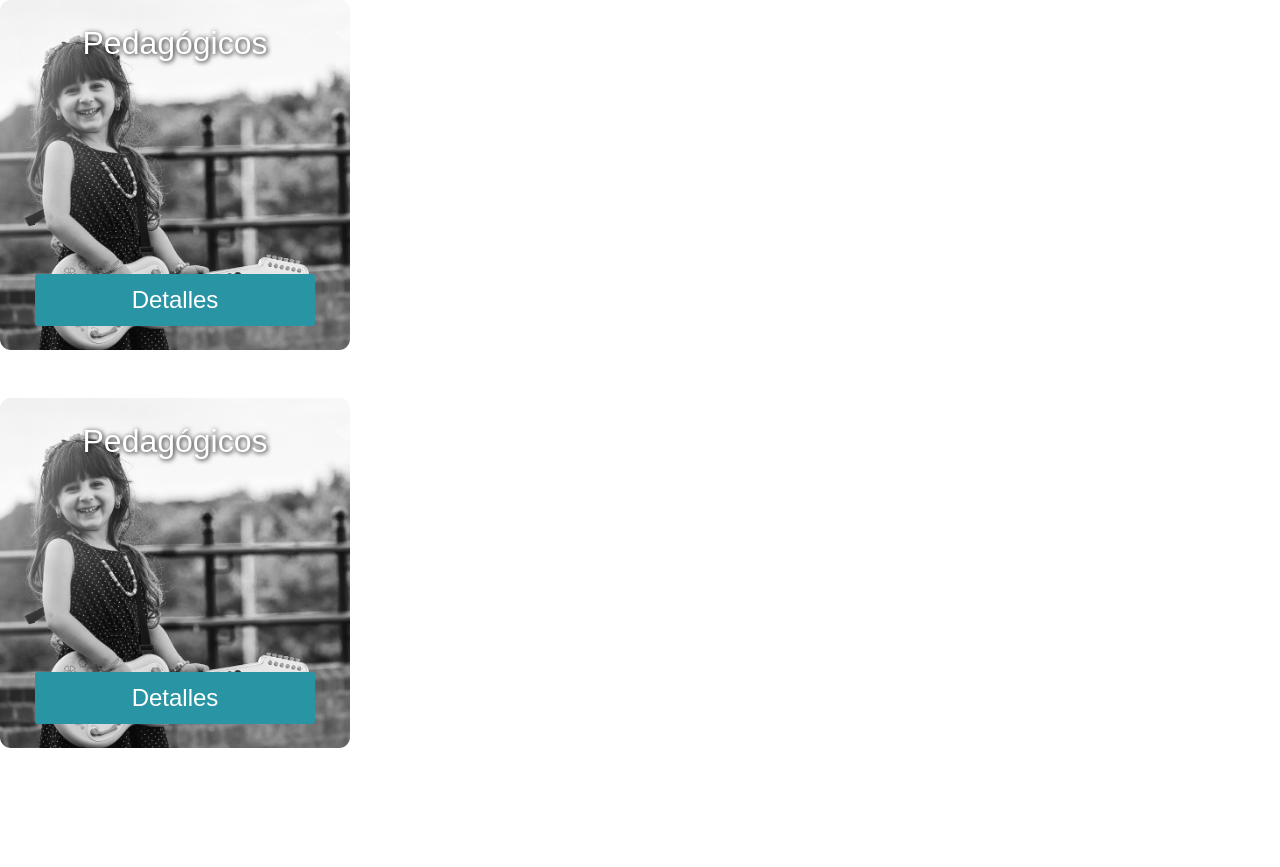
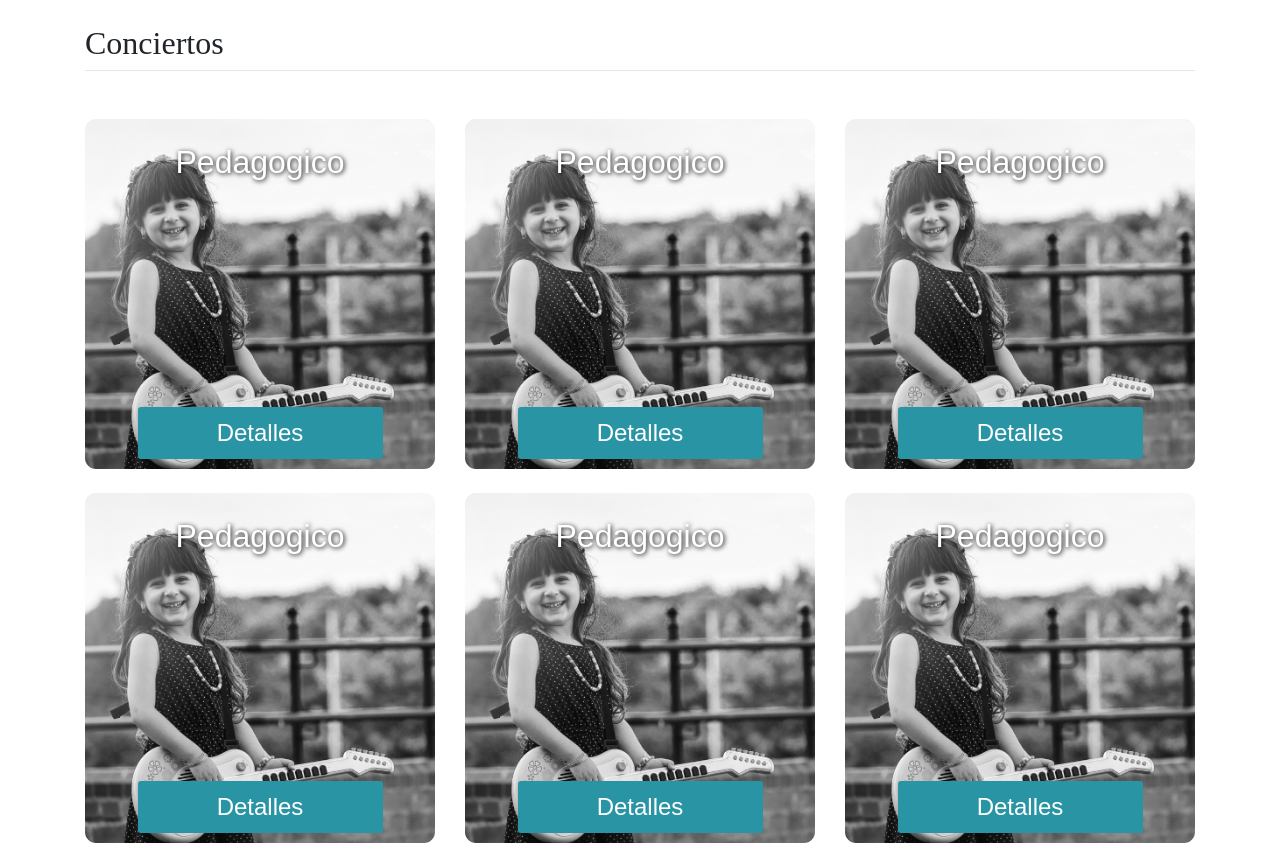
Before and after one commit to elenasacristan/m-latte, a React (Create React App) app in the folder frontend/: page / in a window 1280 px wide. Before the commit the page ends 800 px from the top, so only its background shows below. Built offline with nearby package versions, Linux system fonts and the light colour scheme; a web font is replaced by a local one.

Commit message:
Display activity cards using bootstrap grid

```diff
--- a/frontend/src/components/activities/activities.js
+++ b/frontend/src/components/activities/activities.js
@@ -1,12 +1,24 @@
 import React from "react";
 import "./activities.css";
 import Activity from "../activity/activity";
+import Pedagogico from "../../common/images/Pedagogicos.png";
 
 const Activities = () => {
   return (
-    <div className="activities">
-      <Activity />
-      <Activity />
+    <div class="activities container">
+      <h2 className="font-weight-light text-center text-lg-left mt-4 mb-0">
+        Conciertos
+      </h2>
+
+      <hr class="mt-2 mb-5" />
+      <div class="row text-center">
+        <Activity />
+        <Activity />
+        <Activity />
+        <Activity />
+        <Activity />
+        <Activity />
+      </div>
     </div>
   );
 };
--- a/frontend/src/components/activity/activity.css
+++ b/frontend/src/components/activity/activity.css
@@ -1,33 +1,56 @@
 .acivity-container {
-    border-radius: 11px;
-    height: 350px;
-    width: 350px;
-    overflow: hidden;
-    background-size: cover;
-    background-position: center;
-    background-image: url('../../common/images/Pedagogicos.png');
+    position: relative;
 }
 
-.acivity-container h2{
+.acivity-container img{
+    border-radius: 11px;
+}
+
+.acivity-container h2 {
+    position: absolute;
+    text-align: center;
+    left: 0;
+    right: 0;
+    top:0;
+    width: 75%;
+    font-size: 1.3rem;
     color: white;
     text-shadow: 1px 1px 5px black;
     font-family: 'Palanquin Dark', sans-serif;
 }
 
-.acivity-container button{
+.acivity-container button {
+    position: absolute;
+    text-align: center;
+    bottom:10px;
+    left: 0;
+    right: 0;
+    margin: auto;
+    width: 70%;
     font-family: 'Palanquin Dark', sans-serif;
-    background-color: #2994A4    ;
-    font-size: 1.5rem;
-    width: 80%;
+    background-color: #2994A4;
+    font-size: 1.2rem;
     border-radius: 3px;
     border: none;
     color: white;
 }
 
-.acivity-container button:hover, .acivity-container button:focus, .acivity-container button:active{
+.acivity-container button:hover,
+.acivity-container button:focus,
+.acivity-container button:active {
     background-color: #5ca7b3;
     color: white;
     border: none;
     outline: none;
     box-shadow: none;
 }
+
+
+@media only screen and (min-width: 350px) {
+    .acivity-container h2 {
+       font-size: 2rem;
+    }
+    .acivity-container button {
+        font-size: 1.5rem;
+     }
+}
--- a/frontend/src/components/activity/activity.js
+++ b/frontend/src/components/activity/activity.js
@@ -1,12 +1,15 @@
 import React from "react";
 import "./activity.css";
+import Pedagogico from "../../common/images/Pedagogicos.png";
 
 const Activity = () => {
   return (
-    <div className="acivity-container d-flex flex-column justify-content-between
-        align-items-center mb-5">
-      <h2 className="mt-4">Pedagógicos</h2>
-      <button className="btn btn-lg mb-4">Detalles</button>
+    <div class="col-lg-4 col-md-6 col-12">
+      <div className="d-block mb-4 h-100 acivity-container">
+        <img class="img-fluid" src={Pedagogico} />
+        <h2 className="mt-4 mx-auto">Pedagogico</h2>
+        <button className="btn btn-lg mb-4">Detalles</button>
+      </div>
     </div>
   );
 };
```
